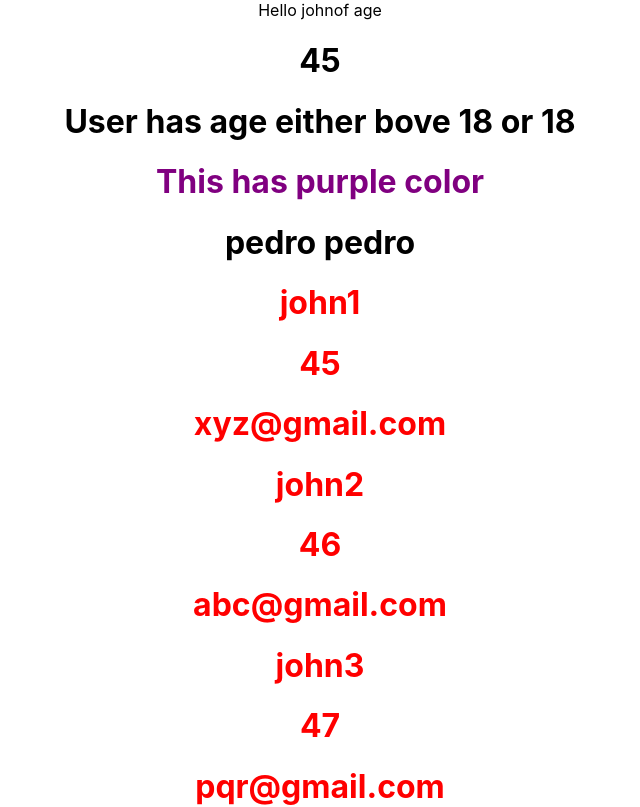
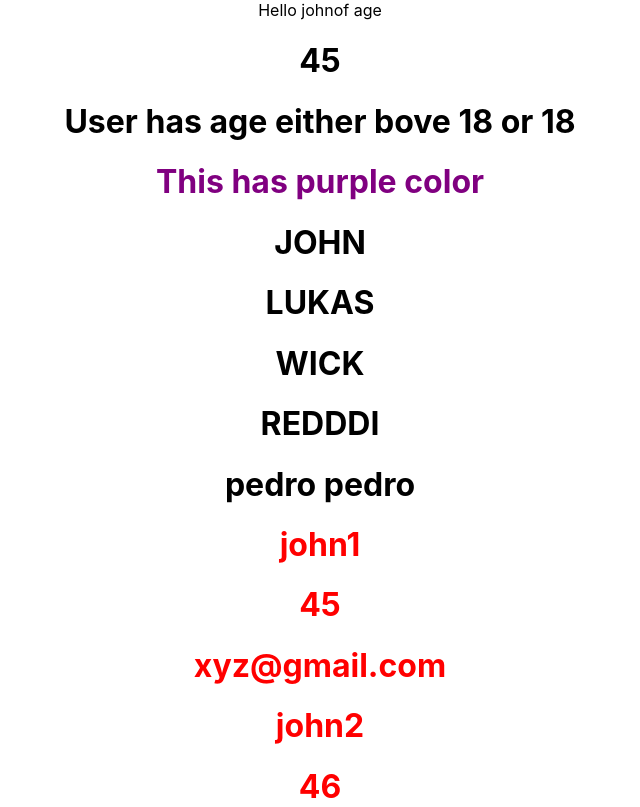
Before and after one commit to zerry101/react, a React (Create React App) app: page / in a window 1280 px wide. Shown: the top 807 px of the page, without its empty margins (320-960 px from the left). Built offline with nearby package versions, Linux system fonts and the light colour scheme.

Commit message:
added props concept

```diff
--- a/src/App.js
+++ b/src/App.js
@@ -6,11 +6,15 @@ function App() {
 
   const userAge = 18;
   const isGreen = false;
+  const names = ["JOHN", "LUKAS", "WICK", "REDDDI"];
   return (
     <div className={styles.App}>
       Hello {name}of age {age}
       {userAge >= 18 ? <h1>User has age either bove 18 or 18</h1> : <h1>User has underage</h1>}
       <h1 style={{ color: isGreen ? "green" : "purple" }}>This has purple color</h1>
+      {names.map((data,key)=>{
+        return <h1 key={key}>{data}</h1>;
+})}
       <div>
         <GetNameComponent />
       </div>
```
